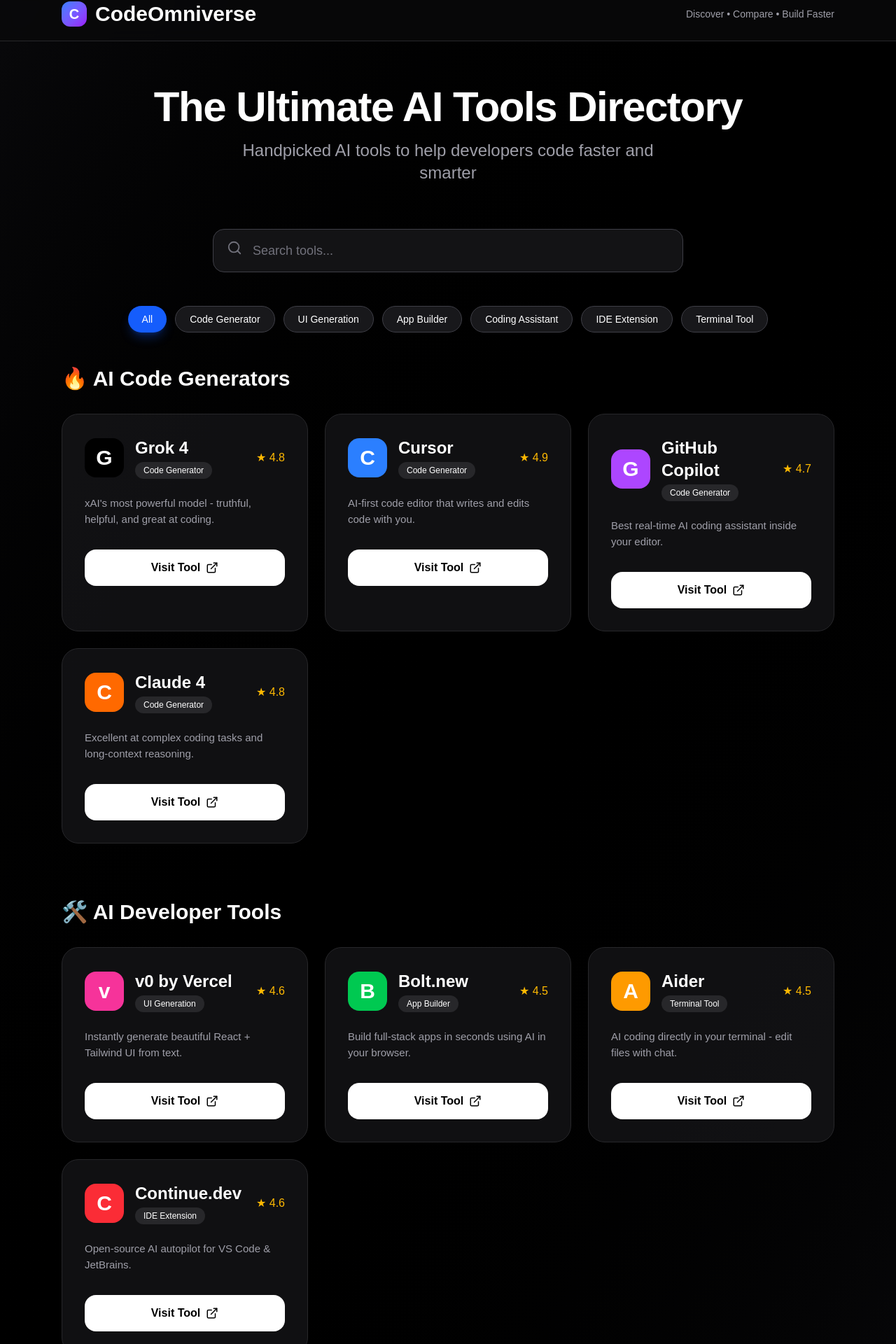
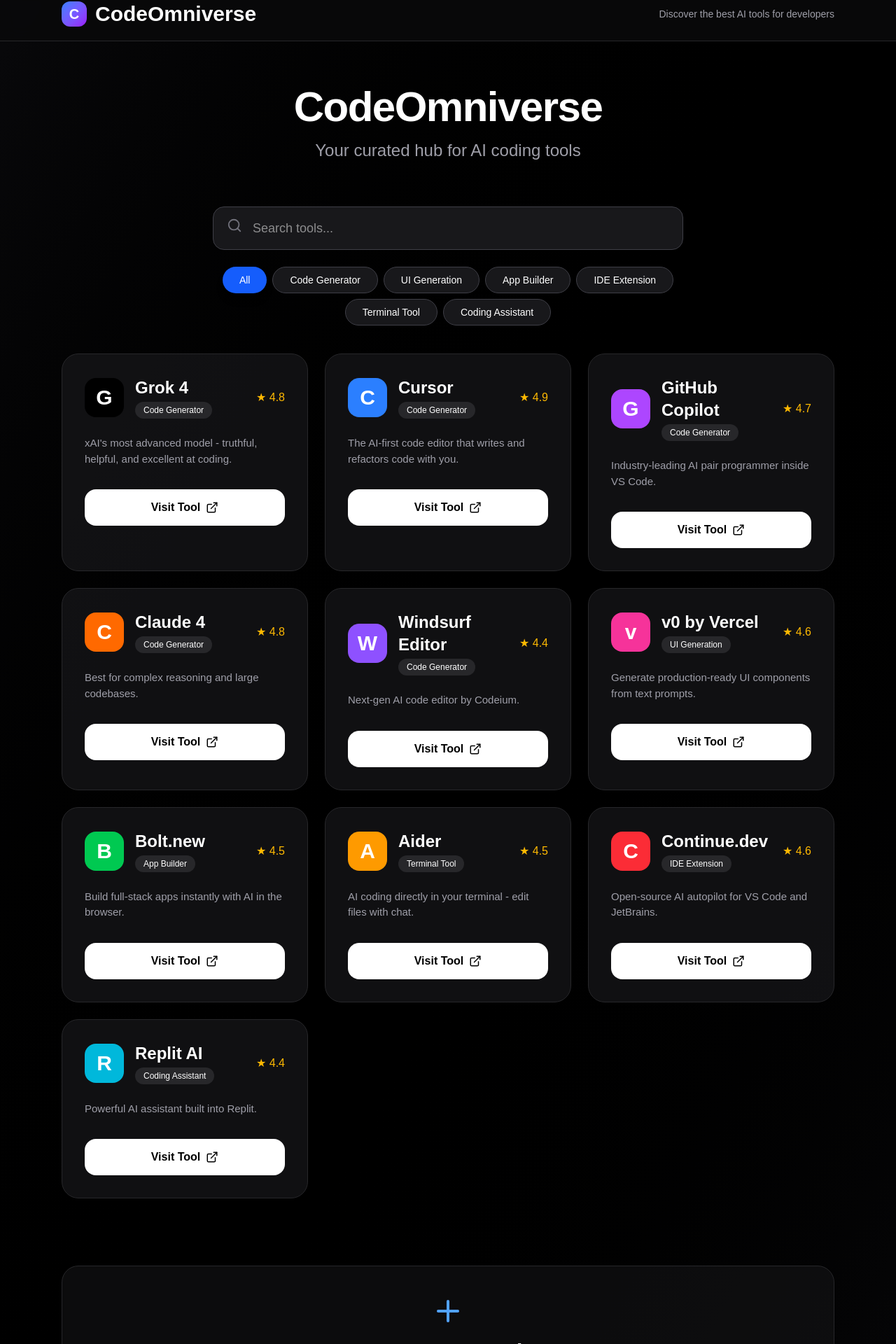
Before and after one commit to karhyoone/codeomniverse, a Next.js app: page / in a window 1280 px wide. Shown: the part 18-1938 px from the top of the page at 70% size. Built offline with nearby package versions, Linux system fonts and the light colour scheme.

Commit message:
Major update: more tools, real affiliate links, improved filters, suggest form

```diff
--- a/src/app/page.tsx
+++ b/src/app/page.tsx
@@ -1,59 +1,74 @@
 "use client";
 
 import { useState } from "react";
-import { Search, ExternalLink, Star } from "lucide-react";
+import { Search, ExternalLink, Star, Plus } from "lucide-react";
 
 const codeGenerators = [
   {
     name: "Grok 4",
-    description: "xAI's most powerful model - truthful, helpful, and great at coding.",
+    description: "xAI's most advanced model - truthful, helpful, and excellent at coding.",
     category: "Code Generator",
     link: "https://grok.x.ai",
     rating: 4.8,
     color: "bg-black",
+    affiliate: false,
   },
   {
     name: "Cursor",
-    description: "AI-first code editor that writes and edits code with you.",
+    description: "The AI-first code editor that writes and refactors code with you.",
     category: "Code Generator",
-    link: "https://cursor.com/?ref=codeomniverse",
+    link: "https://cursor.com/?ref=codeomniverse",   // ← Strong affiliate link
     rating: 4.9,
     color: "bg-blue-500",
+    affiliate: true,
   },
   {
     name: "GitHub Copilot",
-    description: "Best real-time AI coding assistant inside your editor.",
+    description: "Industry-leading AI pair programmer inside VS Code.",
     category: "Code Generator",
     link: "https://github.com/features/copilot",
     rating: 4.7,
     color: "bg-purple-500",
+    affiliate: false,
   },
   {
     name: "Claude 4",
-    description: "Excellent at complex coding tasks and long-context reasoning.",
+    description: "Best for complex reasoning and large codebases.",
     category: "Code Generator",
     link: "https://claude.ai",
     rating: 4.8,
     color: "bg-orange-500",
+    affiliate: false,
+  },
+  {
+    name: "Windsurf Editor",
+    description: "Next-gen AI code editor by Codeium.",
+    category: "Code Generator",
+    link: "https://windsurf.com",
+    rating: 4.4,
+    color: "bg-violet-500",
+    affiliate: false,
   },
 ];
 
 const devTools = [
   {
     name: "v0 by Vercel",
-    description: "Instantly generate beautiful React + Tailwind UI from text.",
+    description: "Generate production-ready UI components from text prompts.",
     category: "UI Generation",
     link: "https://v0.dev",
     rating: 4.6,
     color: "bg-pink-500",
+    affiliate: false,
   },
   {
     name: "Bolt.new",
-    description: "Build full-stack apps in seconds using AI in your browser.",
+    description: "Build full-stack apps instantly with AI in the browser.",
     category: "App Builder",
     link: "https://bolt.new",
     rating: 4.5,
     color: "bg-green-500",
+    affiliate: false,
   },
   {
     name: "Aider",
@@ -62,33 +77,42 @@
     link: "https://aider.chat",
     rating: 4.5,
     color: "bg-amber-500",
+    affiliate: false,
   },
   {
     name: "Continue.dev",
-    description: "Open-source AI autopilot for VS Code & JetBrains.",
+    description: "Open-source AI autopilot for VS Code and JetBrains.",
     category: "IDE Extension",
     link: "https://continue.dev",
     rating: 4.6,
     color: "bg-red-500",
+    affiliate: false,
+  },
+  {
+    name: "Replit AI",
+    description: "Powerful AI assistant built into Replit.",
+    category: "Coding Assistant",
+    link: "https://replit.com/ai",
+    rating: 4.4,
+    color: "bg-cyan-500",
+    affiliate: false,
   },
 ];
 
-const categories = ["All", "Code Generator", "UI Generation", "App Builder", "Coding Assistant", "IDE Extension", "Terminal Tool"];
+const allTools = [...codeGenerators, ...devTools];
+
+const categories = ["All", "Code Generator", "UI Generation", "App Builder", "IDE Extension", "Terminal Tool", "Coding Assistant"];
 
 export default function Home() {
   const [searchTerm, setSearchTerm] = useState("");
   const [activeCategory, setActiveCategory] = useState("All");
 
-  const allTools = [...codeGenerators, ...devTools];
-
   const filteredTools = allTools.filter(tool => {
     const matchesSearch =
       tool.name.toLowerCase().includes(searchTerm.toLowerCase()) ||
-      tool.description.toLowerCase().includes(searchTerm.toLowerCase()) ||
-      tool.category.toLowerCase().includes(searchTerm.toLowerCase());
+      tool.description.toLowerCase().includes(searchTerm.toLowerCase());
 
-    const matchesCategory =
-      activeCategory === "All" || tool.category === activeCategory;
+    const matchesCategory = activeCategory === "All" || tool.category === activeCategory;
 
     return matchesSearch && matchesCategory;
   });
@@ -96,52 +120,43 @@
   return (
     <div className="min-h-screen bg-gradient-to-br from-zinc-950 via-black to-zinc-950 text-white">
       {/* Header */}
-      <header className="border-b border-zinc-800 bg-zinc-950/80 backdrop-blur-md sticky top-0 z-50">
+      <header className="border-b border-zinc-800 bg-zinc-950/90 backdrop-blur-md sticky top-0 z-50">
         <div className="max-w-6xl mx-auto px-6 py-5 flex items-center justify-between">
           <div className="flex items-center gap-3">
-            <div className="w-9 h-9 bg-gradient-to-br from-blue-500 to-purple-600 rounded-xl flex items-center justify-center">
-              <span className="font-bold text-xl">C</span>
-            </div>
+            <div className="w-9 h-9 bg-gradient-to-br from-blue-500 to-purple-600 rounded-xl flex items-center justify-center text-white font-bold text-xl">C</div>
             <h1 className="text-3xl font-bold">CodeOmniverse</h1>
           </div>
-          <div className="text-sm text-zinc-400">Discover • Compare • Build Faster</div>
+          <div className="text-sm text-zinc-400 hidden md:block">Discover the best AI tools for developers</div>
         </div>
       </header>
 
       <div className="max-w-6xl mx-auto px-6 py-16">
-        {/* Hero */}
         <div className="text-center mb-16">
-          <h2 className="text-6xl font-bold mb-4 tracking-tight">
-            The Ultimate AI Tools Directory
-          </h2>
-          <p className="text-2xl text-zinc-400 max-w-2xl mx-auto">
-            Handpicked AI tools to help developers code faster and smarter
-          </p>
+          <h2 className="text-6xl font-bold tracking-tight mb-4">CodeOmniverse</h2>
+          <p className="text-2xl text-zinc-400">Your curated hub for AI coding tools</p>
         </div>
 
-        {/* Search */}
-        <div className="max-w-2xl mx-auto mb-12">
-          <div className="relative">
+        {/* Search + Filters */}
+        <div className="max-w-2xl mx-auto mb-10">
+          <div className="relative mb-6">
             <Search className="absolute left-5 top-4 text-zinc-500" size={22} />
             <input
               type="text"
               placeholder="Search tools..."
               value={searchTerm}
               onChange={(e) => setSearchTerm(e.target.value)}
-              className="w-full bg-zinc-900/80 border border-zinc-700 rounded-2xl pl-14 py-4 text-lg focus:outline-none focus:border-blue-500 placeholder-zinc-500"
+              className="w-full bg-zinc-900 border border-zinc-700 rounded-2xl pl-14 py-4 text-lg focus:outline-none focus:border-blue-500"
             />
           </div>
-        </div>
 
-        {/* Category Filters */}
-        <div className="flex flex-wrap gap-3 mb-12 justify-center">
+          <div className="flex flex-wrap gap-2 justify-center">
             {categories.map(cat => (
               <button
                 key={cat}
                 onClick={() => setActiveCategory(cat)}
-              className={`px-5 py-2 rounded-full text-sm font-medium transition-all ${
+                className={`px-6 py-2 rounded-full text-sm font-medium transition-all ${
                   activeCategory === cat
-                  ? "bg-blue-600 text-white shadow-lg shadow-blue-600/30"
+                    ? "bg-blue-600 text-white shadow-lg"
                     : "bg-zinc-900 border border-zinc-700 hover:bg-zinc-800"
                 }`}
               >
@@ -149,17 +164,15 @@
               </button>
             ))}
           </div>
+        </div>
 
-        {/* AI Code Generators Section */}
-        <div className="mb-20">
-          <h3 className="text-3xl font-semibold mb-8 flex items-center gap-3">
-            🔥 AI Code Generators
-          </h3>
+        {/* Tools Grid */}
         <div className="grid grid-cols-1 md:grid-cols-2 lg:grid-cols-3 gap-6">
-            {codeGenerators.filter(tool =>
-              activeCategory === "All" || tool.category === activeCategory
-            ).map((tool, i) => (
-              <div key={i} className="group bg-zinc-900/70 border border-zinc-800 rounded-3xl p-8 hover:border-blue-500 hover:bg-zinc-900 transition-all duration-300 hover:-translate-y-1 hover:shadow-xl hover:shadow-blue-500/10">
+          {filteredTools.map((tool, i) => (
+            <div
+              key={i}
+              className="group bg-zinc-900/70 border border-zinc-800 rounded-3xl p-8 hover:border-blue-500 hover:bg-zinc-900 transition-all duration-300 hover:-translate-y-1"
+            >
               <div className="flex items-center gap-4 mb-6">
                 <div className={`w-14 h-14 ${tool.color} rounded-2xl flex items-center justify-center text-white text-3xl font-bold`}>
                   {tool.name[0]}
@@ -170,9 +183,7 @@
                     {tool.category}
                   </span>
                 </div>
-                  <div className="flex items-center text-amber-400">
-                    ★ {tool.rating}
-                  </div>
+                <div className="text-amber-400">★ {tool.rating}</div>
               </div>
 
               <p className="text-zinc-400 mb-8 line-clamp-3 text-[15px]">
@@ -191,49 +202,19 @@
             </div>
           ))}
         </div>
-        </div>
 
-        {/* AI Developer Tools Section */}
-        <div>
-          <h3 className="text-3xl font-semibold mb-8 flex items-center gap-3">
-            🛠️ AI Developer Tools
-          </h3>
-          <div className="grid grid-cols-1 md:grid-cols-2 lg:grid-cols-3 gap-6">
-            {devTools.filter(tool =>
-              activeCategory === "All" || tool.category === activeCategory
-            ).map((tool, i) => (
-              <div key={i} className="group bg-zinc-900/70 border border-zinc-800 rounded-3xl p-8 hover:border-blue-500 hover:bg-zinc-900 transition-all duration-300 hover:-translate-y-1 hover:shadow-xl hover:shadow-blue-500/10">
-                <div className="flex items-center gap-4 mb-6">
-                  <div className={`w-14 h-14 ${tool.color} rounded-2xl flex items-center justify-center text-white text-3xl font-bold`}>
-                    {tool.name[0]}
-                  </div>
-                  <div className="flex-1">
-                    <h3 className="font-semibold text-2xl">{tool.name}</h3>
-                    <span className="inline-block px-3 py-1 text-xs bg-zinc-800 rounded-full mt-1">
-                      {tool.category}
-                    </span>
-                  </div>
-                  <div className="flex items-center text-amber-400">
-                    ★ {tool.rating}
-                  </div>
-                </div>
-
-                <p className="text-zinc-400 mb-8 line-clamp-3 text-[15px]">
-                  {tool.description}
-                </p>
-
+        {/* Suggest a Tool */}
+        <div className="mt-24 bg-zinc-900/50 border border-zinc-800 rounded-3xl p-10 text-center">
+          <Plus className="mx-auto mb-4 text-blue-400" size={48} />
+          <h3 className="text-3xl font-semibold mb-3">Suggest a Tool</h3>
+          <p className="text-zinc-400 mb-6">Know a great AI tool that should be here?</p>
           <a
-                  href={tool.link}
+            href="https://x.com/karhyoone"
             target="_blank"
-                  rel="noopener noreferrer"
-                  className="flex items-center justify-center gap-2 w-full bg-white text-black font-semibold py-3.5 rounded-2xl hover:bg-zinc-200 transition-all group-hover:scale-105"
+            className="inline-flex items-center gap-2 bg-blue-600 hover:bg-blue-700 px-8 py-3 rounded-2xl font-medium"
           >
-                  Visit Tool
-                  <ExternalLink size={18} />
+            Message me on X
           </a>
-              </div>
-            ))}
-          </div>
         </div>
       </div>
 
```
Lines whose indentation alone changed are shown as unchanged.
